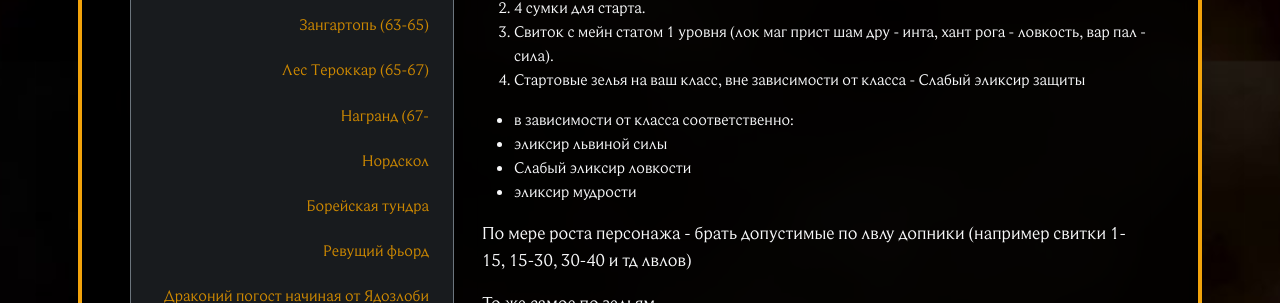
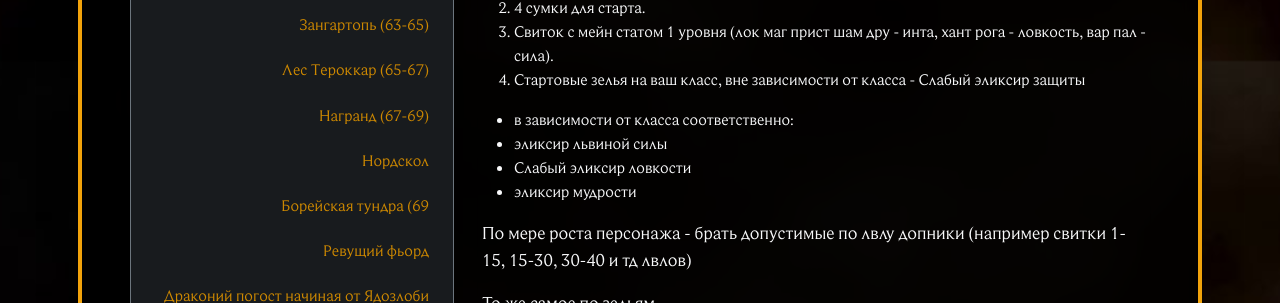
Before and after one commit to Phoenix-Guilds/phoenix-guilds.github.io, a Jekyll site: the page built from _guides/gayd-po-prokachke-hk-ot-silmy.md, in a window 1280 px wide. Shown: the part 2459-2762 px from the top of the page. Built offline with Jekyll 4.4.1, drawn with Linux system fonts in a browser that asks for light colours; nearby versions of some CDN libraries; library files that are not in the unit come from our copies.

Commit message:
Update Гайды “gayd-po-prokachke-hk-ot-silmy”

```diff
--- a/_guides/gayd-po-prokachke-hk-ot-silmy.md
+++ b/_guides/gayd-po-prokachke-hk-ot-silmy.md
@@ -1930,7 +1930,7 @@ description: |-
 
 Всё сдаём. Осталось немного, но самое приятное...
 
-### Награнд (67-
+### Награнд (67-69)
 
 И так, завершающая локация для прокачки в Запределье - Награнд.
 
@@ -2076,14 +2076,12 @@ description: |-
 
 Здесь работаем до получения ачивки
 
-### Борейская тундра
+### Борейская тундра (69
 
 Первая локация по Норду. Летим в Крепость Песни Войны. (Вам не кажется, что у Гарроша комплексы в другом месте? Масштабы крепости, статуя себе любимому....)
 
 И так, мы прилетели. И слышим милый такой РЖАЧ товарища Лича Келя. Нас встречают прямо у трапа
 
-
-
 ### Ревущий фьорд
 
 ### Драконий погост начиная от Ядозлоби
```
